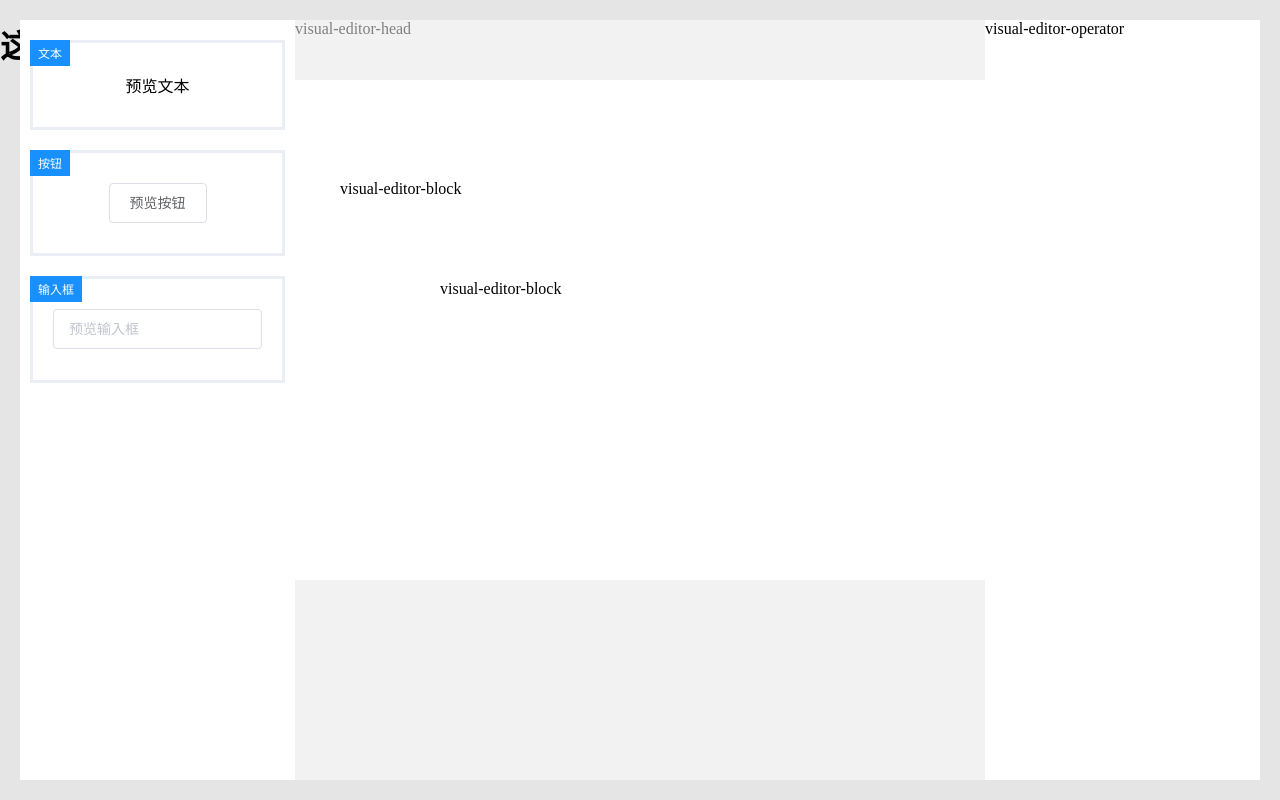
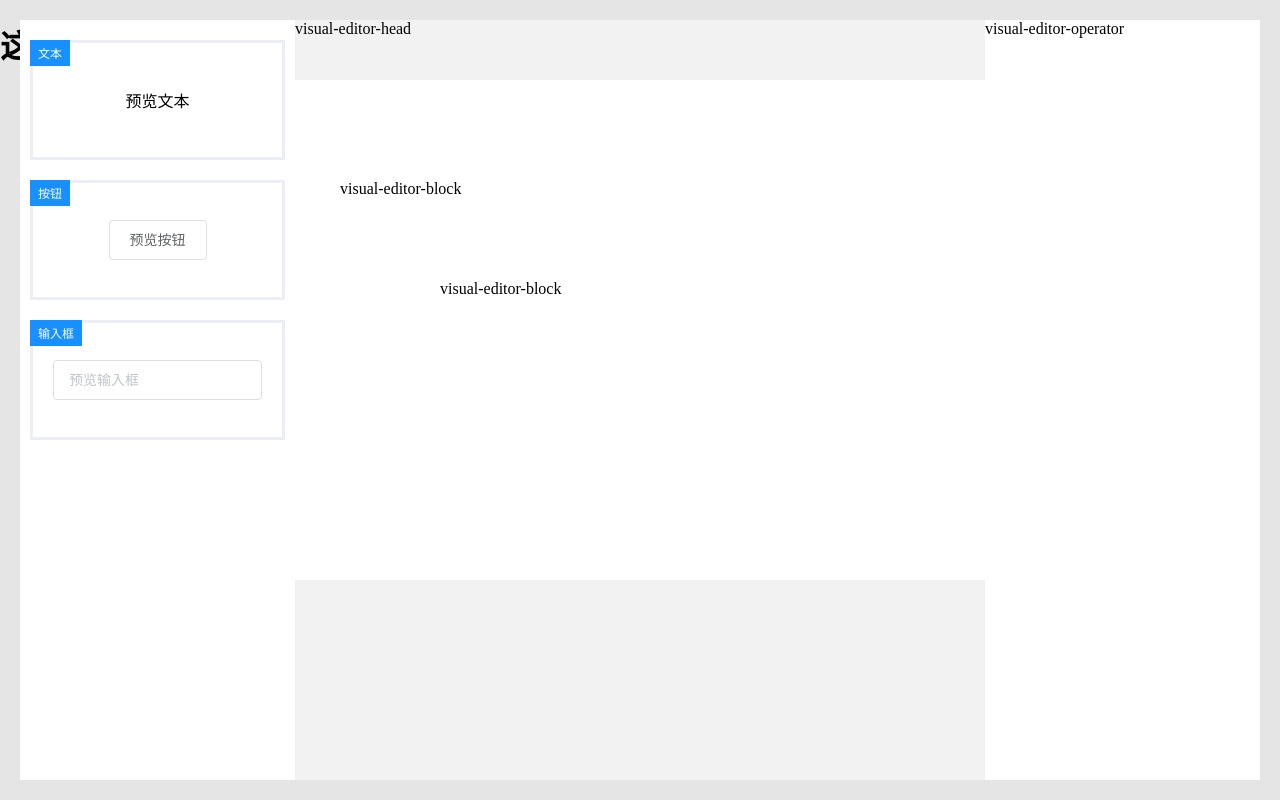
Before and after one commit to zhangyanling77/visual-editor-vue, a Vue app: page / in a window 1280 px wide. Built offline with nearby package versions, Linux system fonts and the light colour scheme.

Commit message:
feat: 从菜单拖拽组件到容器

```diff
--- a/src/packages/visual-editor.scss
+++ b/src/packages/visual-editor.scss
@@ -43,12 +43,25 @@ $primary: #1890ff; // 主色
       width: calc(100% - 20px);
       margin: 20px 0 0 10px;
       border: 3px solid $ibcl;
-      min-height: 80px;
+      min-height: 120px;
       display: flex;
       align-items: center;
       justify-content: center;
-      padding: 30px 20px;
+      padding: 0 20px;
       box-sizing: border-box;
+      &::after {
+        position: absolute;
+        top: 0;
+        left: 0;
+        bottom: 0;
+        right: 0;
+        content: '';
+        z-index: 2;
+      }
+      &:hover {
+        border-color: $primary;
+        cursor: move;
+      }
     }
     .visual-editor-menu-item-label {
       position: absolute;
@@ -68,6 +81,7 @@ $primary: #1890ff; // 主色
     left: $menuSize;
     right: $operatorSize;
     height: $headSize;
+    z-index: 9;
   }
 
   & > .visual-editor-operator {
--- a/src/packages/visual-editor.tsx
+++ b/src/packages/visual-editor.tsx
@@ -1,5 +1,5 @@
-import { computed, defineComponent, PropType } from 'vue';
-import { VisualEditorConfig, VisualEditorModelValue } from '@/packages/visual-editor.utils';
+import { computed, defineComponent, PropType, ref } from 'vue';
+import { VisualEditorComponent, VisualEditorConfig, VisualEditorModelValue } from '@/packages/visual-editor.utils';
 import { useModel } from '@/packages/utils/useModel';
 import { VisualEditorBlock } from '@/packages/visual-editor-block';
 import './visual-editor.scss';
@@ -19,17 +19,64 @@ export const VisualEditor = defineComponent({
   setup(props, ctx) {
     /** 双向绑定值，容器中的组件数据 */
     const dataModel = useModel(() => props.modelValue, val => ctx.emit('update:modelValue', val));
+    const containerRef = ref({} as HTMLDivElement);
     const containerStyles = computed(() => ({
       width: `${dataModel.value.container.width}px`,
       height: `${dataModel.value.container.height}px`,
     }));
+
+    const menuDraggier = {
+      current: {
+        component: null as null | VisualEditorComponent,
+      },
+      dragestart: (e: DragEvent, component: VisualEditorComponent) => {
+        containerRef.value.addEventListener('dragenter', menuDraggier.dragenter);
+        containerRef.value.addEventListener('dragover', menuDraggier.dragover);
+        containerRef.value.addEventListener('dragleave', menuDraggier.dragleave);
+        containerRef.value.addEventListener('drop', menuDraggier.drop);
+        menuDraggier.current.component = component;
+      },
+      dragenter: (e: DragEvent) => {
+        e.dataTransfer!.dropEffect = 'move';
+      },
+      dragover: (e: DragEvent) => {
+        e.preventDefault();
+      },
+      dragleave: (e: DragEvent) => {
+        e.dataTransfer!.dropEffect = 'none';
+      },
+      dragend: (e: DragEvent) => {
+        containerRef.value.removeEventListener('dragenter', menuDraggier.dragenter);
+        containerRef.value.removeEventListener('dragover', menuDraggier.dragover);
+        containerRef.value.removeEventListener('dragleave', menuDraggier.dragleave);
+        containerRef.value.removeEventListener('drop', menuDraggier.drop);
+        menuDraggier.current.component = null;
+      },
+      drop: (e: DragEvent) => {
+        console.log('drop: ', e, menuDraggier.current.component)
+        const blocks = dataModel.value.blocks || [];
+        blocks.push({
+          top: e.offsetY,
+          left: e.offsetX,
+        });
+        dataModel.value = {
+          ...dataModel.value,
+          blocks,
+        };
+      },
+    }
 
     return () => (
       <div class="visual-editor">
         <div class="visual-editor-menu">
           {
             props.config.componentList.map(component => (
-              <div class="visual-editor-menu-item">
+              <div
+                draggable
+                class="visual-editor-menu-item"
+                onDragstart={(e) => menuDraggier.dragestart(e, component)}
+                onDragend={menuDraggier.dragend}
+              >
                 <span class="visual-editor-menu-item-label">{component.label}</span>
                 {component.preview()}
               </div>
@@ -47,6 +94,7 @@ export const VisualEditor = defineComponent({
             <div
               class="visual-editor-container"
               style={containerStyles.value}
+              ref={containerRef}
             >
               {!!dataModel.value.blocks && (
                 dataModel.value.blocks.map((block, index) => (
```
